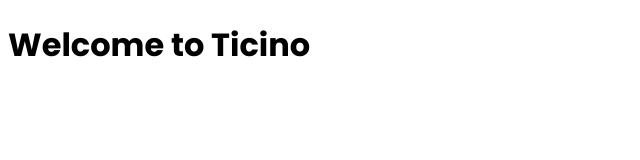
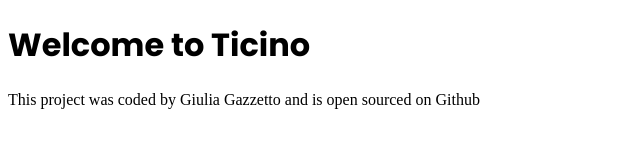
Before and after one commit to giulia-gazzetto/Visit-Ticino, a plain HTML site: page index.html in a window 1280 px wide. Shown: the whole page, without its empty margins (0-640 px from the left). Drawn offline with Linux system fonts and the light colour scheme.

```diff
--- a/index.html
+++ b/index.html
@@ -15,5 +15,9 @@
 
   <body>
     <h1>Welcome to Ticino</h1>
+
+    <footer>
+      This project was coded by Giulia Gazzetto and is open sourced on Github
+    </footer>
   </body>
 </html>
```
